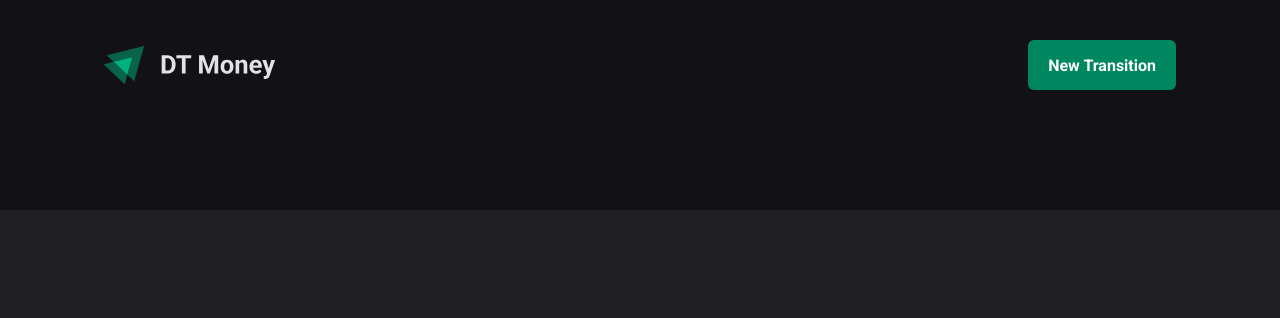
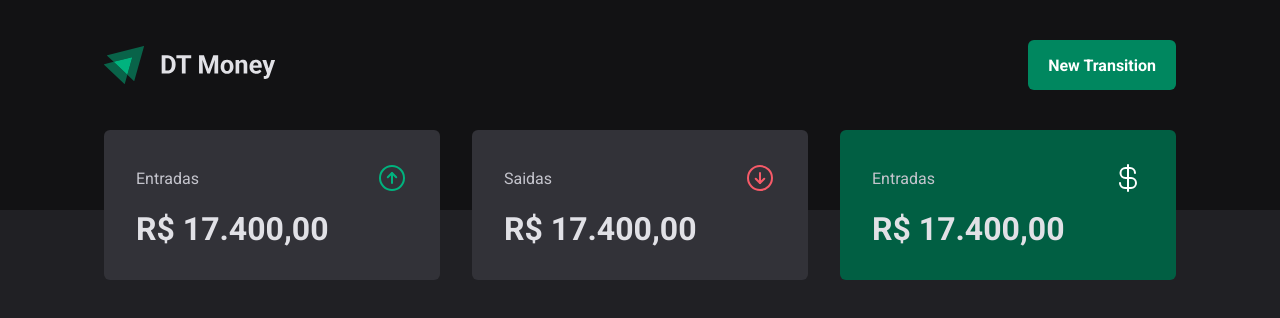
Before and after one commit to Vinicius-Holtman/dt-money-ignite, a React (Vite) app: page / in a window 1280 px wide. Shown: the top 318 px of the page. Built offline with nearby package versions, Linux system fonts and the light colour scheme.

Commit message:
Create component Summary

```diff
--- a/package.json
+++ b/package.json
@@ -9,6 +9,7 @@
     "preview": "vite preview"
   },
   "dependencies": {
+    "phosphor-react": "^1.4.1",
     "react": "^18.2.0",
     "react-dom": "^18.2.0",
     "styled-components": "^5.3.6"
--- /dev/null
+++ b/src/components/Summary/index.tsx
@@ -0,0 +1,36 @@
+import { SummaryCard, SummaryContainer } from "./style";
+import { ArrowCircleDown, ArrowCircleUp, CurrencyDollar } from 'phosphor-react';
+
+
+export function Summary() {
+  return (
+    <SummaryContainer>
+      <SummaryCard>
+        <header>
+          <span>Entradas</span>
+          <ArrowCircleUp size={32} color="#00b37e" />
+        </header>
+
+        <strong>R$ 17.400,00</strong>
+      </SummaryCard>
+
+      <SummaryCard>
+        <header>
+          <span>Saidas</span>
+          <ArrowCircleDown size={32} color="#f75a68" />
+        </header>
+
+        <strong>R$ 17.400,00</strong>
+      </SummaryCard>
+
+      <SummaryCard variant="green">
+        <header>
+          <span>Entradas</span>
+          <CurrencyDollar size={32} color="#FFF" />
+        </header>
+
+        <strong>R$ 17.400,00</strong>
+      </SummaryCard>
+    </SummaryContainer>
+  )
+}
--- /dev/null
+++ b/src/components/Summary/style.ts
@@ -0,0 +1,42 @@
+import styled, { css } from "styled-components";
+
+
+export const SummaryContainer = styled.section`
+  width: 100%;
+  max-width: 1120px;
+  margin: 0 auto;
+  padding: 0 1.5rem;
+
+  display: grid;
+  grid-template-columns: repeat(3, 1fr);
+  gap: 2rem;
+
+  margin-top: -5rem;
+`
+
+interface SummaryCardProps {
+  variant?: 'green'
+}
+
+export const SummaryCard = styled.div<SummaryCardProps>`
+  background: ${props => props.theme['gray-600']};
+  border-radius: 6px;
+  padding: 2rem;
+
+  header {
+    display: flex;
+    align-items: center;
+    justify-content: space-between;
+    color: ${props => props.theme['gray-300']};
+  }
+
+  strong {
+    display: block;
+    margin-top: 1rem;
+    font-size: 2rem;
+  }
+
+  ${props => props.variant === 'green' && css`
+    background: ${props.theme['green-700']};
+  `}
+`
--- a/src/pages/Transactions/index.tsx
+++ b/src/pages/Transactions/index.tsx
@@ -1,9 +1,11 @@
 import { Header } from "../../components/Header";
+import { Summary } from "../../components/Summary";
 
 export function Transactions() {
   return (
     <div>
       <Header />
+      <Summary />
     </div>
   )
 }
```
Also changed, not shown: 2 other files (tests, documents, lock files or other folders).
